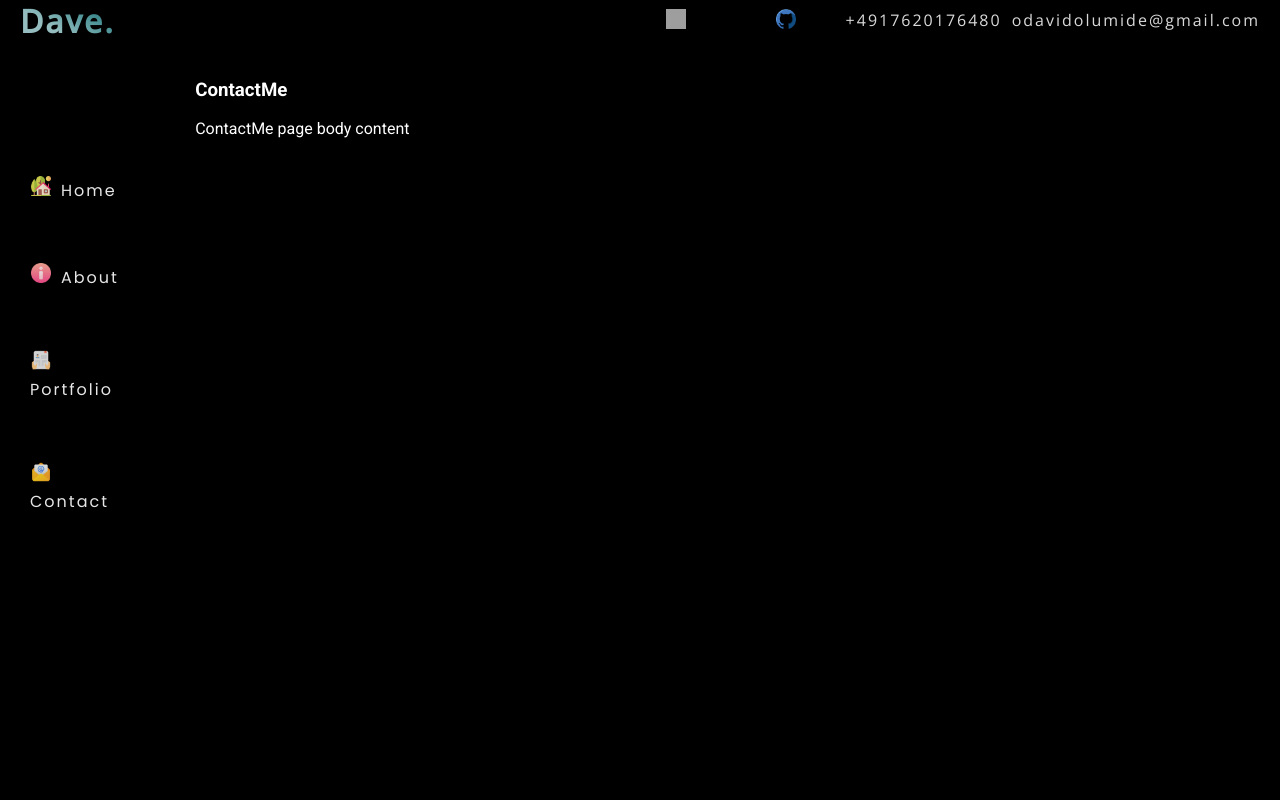
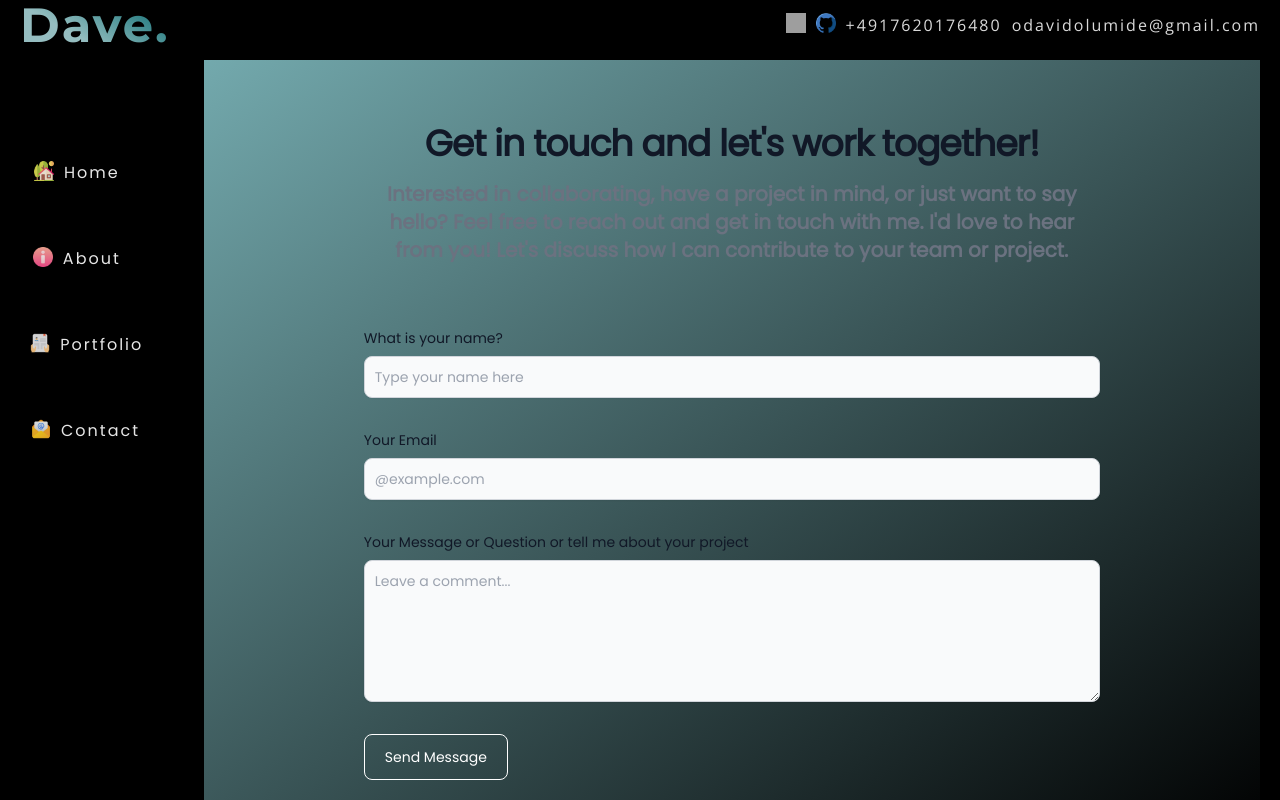
Before and after one commit to oludedavid/Portfolio-website, a React (Create React App) app: page /contact-me in a window 1280 px wide. Built offline with nearby package versions, Linux system fonts and the light colour scheme; grey boxes are pictures that could not be loaded.

Commit message:
added more styles to the contact me component

```diff
--- a/package.json
+++ b/package.json
@@ -45,5 +45,10 @@
       "last 1 firefox version",
       "last 1 safari version"
     ]
+  },
+  "devDependencies": {
+    "autoprefixer": "^10.4.14",
+    "postcss": "^8.4.23",
+    "tailwindcss": "^3.3.2"
   }
 }
--- /dev/null
+++ b/postcss.config.js
@@ -0,0 +1,6 @@
+module.exports = {
+  plugins: {
+    tailwindcss: {},
+    autoprefixer: {},
+  },
+}
--- a/src/components/About.tsx
+++ b/src/components/About.tsx
@@ -20,8 +20,8 @@ const About: React.FC = () => {
       </section>
 
       <div className="about__content-button-container">
-        <Link to="/resume" className="btn btn--gradient">
-          Projects
+        <Link to="/portfolio" className="btn btn--gradient">
+          Learn more
         </Link>
         <Link to="/contact-me" className="btn btn--gradient">
           Contact Me
--- /dev/null
+++ b/src/components/ContactMe.css
@@ -0,0 +1,9 @@
+@tailwind base;
+@tailwind components;
+@tailwind utilities;
+
+.contact {
+  background-color: #73a9ad;
+  background-image: linear-gradient(to bottom right, #73a9ad, #000);
+  font-family: "Poppins", sans-serif;
+}
--- a/src/components/ContactMe.tsx
+++ b/src/components/ContactMe.tsx
@@ -1,11 +1,95 @@
-import React from "react";
+import React, { useState } from "react";
+import "./ContactMe.css";
 
 const ContactMe: React.FC = () => {
+  const [name, setName] = useState("");
+  const [email, setEmail] = useState("");
+  const [message, setMessage] = useState("");
+
+  const handleSubmit = (event: React.FormEvent<HTMLFormElement>) => {
+    event.preventDefault();
+
+    const mailtoLink = `mailto:odavidolumide@yahoo.com?subject=Message from ${name} (${email})&body=${message}`;
+
+    window.location.href = mailtoLink;
+
+    setName("");
+    setEmail("");
+    setMessage("");
+  };
+
   return (
-    <div>
-      <h1>ContactMe</h1>
-      <p>ContactMe page body content</p>
-    </div>
+    <section className="contact bg-white dark:bg-gray-900">
+      <div className="py-8 lg:py-16 px-4 mx-auto max-w-screen-md">
+        <h2 className="mb-4 text-4xl tracking-tight font-extrabold text-center text-gray-900 dark:text-white">
+          Get in touch and let's work together!
+        </h2>
+        <p className="mb-8 lg:mb-16 font-bold text-center text-gray-500 dark:text-gray-300 sm:text-xl">
+          Interested in collaborating, have a project in mind, or just want to
+          say hello? Feel free to reach out and get in touch with me. I'd love
+          to hear from you! Let's discuss how I can contribute to your team or
+          project.
+        </p>
+        <form action="#" className="space-y-8" onSubmit={handleSubmit}>
+          <div>
+            <label
+              htmlFor="name"
+              className="block mb-2 text-sm font-medium text-gray-900 dark:text-gray-300"
+            >
+              What is your name?
+            </label>
+            <input
+              type="text"
+              id="name"
+              className="shadow-sm bg-gray-50 border border-gray-300 text-gray-900 text-sm rounded-lg focus:ring-primary-500 focus:border-primary-500 block w-full p-2.5  dark:border-gray-600 dark:placeholder-gray-400 dark:text-white dark:focus:ring-primary-500 dark:focus:border-primary-500 dark:shadow-sm-light"
+              placeholder="Type your name here"
+              required
+              value={name}
+              onChange={(e) => setName(e.target.value)}
+            />
+          </div>
+          <div>
+            <label
+              htmlFor="email"
+              className="block mb-2 text-sm font-medium text-gray-900 dark:text-gray-300"
+            >
+              Your Email
+            </label>
+            <input
+              type="email"
+              id="email"
+              className="shadow-sm bg-gray-50 border border-gray-300 text-gray-900 text-sm rounded-lg focus:ring-primary-500 focus:border-primary-500 block w-full p-2.5  dark:border-gray-600 dark:placeholder-gray-400 dark:text-white dark:focus:ring-primary-500 dark:focus:border-primary-500 dark:shadow-sm-light"
+              placeholder="@example.com"
+              required
+              value={email}
+              onChange={(e) => setEmail(e.target.value)}
+            />
+          </div>
+          <div className="sm:col-span-2">
+            <label
+              htmlFor="message"
+              className="block mb-2 text-sm font-medium text-gray-900 dark:text-gray-400"
+            >
+              Your Message or Question or tell me about your project
+            </label>
+            <textarea
+              id="message"
+              rows={6}
+              className="block p-2.5 w-full text-sm text-gray-900 bg-gray-50 rounded-lg shadow-sm border border-gray-300 focus:ring-primary-500 focus:border-primary-500  dark:border-gray-600 dark:placeholder-gray-400 dark:text-white dark:focus:ring-primary-500 dark:focus:border-primary-500"
+              placeholder="Leave a comment..."
+              value={message}
+              onChange={(e) => setMessage(e.target.value)}
+            ></textarea>
+          </div>
+          <button
+            type="submit"
+            className="py-3 px-5 text-sm font-medium text-center text-white rounded-lg bg-primary-700 border border-white sm:w-fit hover:bg-primary-800 focus:ring-4 focus:outline-none focus:ring-primary-300 dark:bg-primary-600 dark:border-white dark:hover:bg-primary-700 dark:focus:ring-primary-800"
+          >
+            Send Message
+          </button>
+        </form>
+      </div>
+    </section>
   );
 };
 
--- a/src/components/Experience.tsx
+++ b/src/components/Experience.tsx
@@ -7,7 +7,7 @@ type ExperienceProps = {
 
 const Experiences: React.FC<ExperienceProps> = ({ experience_data }) => {
   return (
-    <div>
+    <div className="experience">
       <h1>Experience</h1>
       <p>Experience page body content</p>
     </div>
--- a/src/components/Header.tsx
+++ b/src/components/Header.tsx
@@ -2,7 +2,7 @@ import React from "react";
 
 const Header: React.FC = () => {
   return (
-    <header className="header">
+    <header className="head">
       <h1 className="header__logo text-gradient">Dave.</h1>
       <ul className="header__menu">
         <li className="header__menu-item">
--- a/src/components/Projects.tsx
+++ b/src/components/Projects.tsx
@@ -7,7 +7,7 @@ type ProjectsProps = {
 
 const Projects: React.FC<ProjectsProps> = ({ project_data }) => {
   return (
-    <div>
+    <div className="project">
       <h1>Projects</h1>
       <p>Projects page body content</p>
     </div>
--- a/src/components/SideBar.tsx
+++ b/src/components/SideBar.tsx
@@ -30,7 +30,7 @@ const SideBar: React.FC = () => {
             <img
               className="icon sidebar__menu-link-icon"
               src={process.env.PUBLIC_URL + "/images/resume.png"}
-              alt="resume icon"
+              alt="portfolio icon"
             />
             Portfolio
           </Link>
--- a/src/index.css
+++ b/src/index.css
@@ -89,18 +89,20 @@ body {
 }
 
 /* header */
-.header {
+.head {
   color: white;
   width: 100%;
   height: 100%;
   display: flex;
   flex-direction: row;
   align-items: center;
+  padding-top: 10px;
 }
 .header__logo {
   letter-spacing: 2px;
-  font-family: "Open Sans", sans-serif;
-  font-size: 2rem;
+  font-family: "Montserrat", sans-serif;
+  font-weight: 600;
+  font-size: 3rem;
   padding: 20px;
   filter: contrast(70%);
 }
@@ -167,16 +169,19 @@ body {
 }
 
 .sidebar__menu {
+  width: 100%;
   list-style: none;
   display: flex;
   flex-direction: column;
   justify-content: center;
+  align-items: center;
   padding: 100px 10px 0 10px;
   gap: 40px;
 }
 
 .sidebar__menu a {
   text-decoration: none;
+  width: 100%;
   color: white;
   font-size: 1rem;
   font-weight: 500;
@@ -201,6 +206,7 @@ body {
 }
 .link {
   color: white;
+  display: flex;
   font-size: 1rem;
   font-weight: 500;
   letter-spacing: 2px;
@@ -240,10 +246,11 @@ body {
   flex-direction: column;
   align-items: center;
   color: white;
-  padding-top: 10px;
+  padding-top: 50px;
 }
 .home__typewriter-overlay-heading {
-  font-size: 3.8rem;
+  font-size: 4rem;
+  font-weight: 600;
   letter-spacing: 4px;
   font-family: "Inter", sans-serif;
   text-align: center;
@@ -258,6 +265,7 @@ body {
   display: flex;
   flex-direction: column;
   gap: 50px;
+  font-family: "Montserrat", sans-serif;
 }
 .about__content-container {
   display: flex;
@@ -329,6 +337,7 @@ body {
   width: 100%;
   height: 30px;
   position: fixed;
+  padding-top: 20px;
 }
 
 .portfolio__menu {
@@ -376,7 +385,6 @@ body {
   justify-content: center;
   align-items: center;
   animation: slideInFromBottom 1s ease;
-  padding: 50px;
 }
 .skill__card-container {
   display: flex;
@@ -386,10 +394,11 @@ body {
   justify-content: center;
   align-items: center;
   animation: slideInFromBottom 1s ease;
+  padding-top: 100px;
 }
 .skill__card {
-  width: 200px;
-  height: 300px;
+  width: 300px;
+  height: 330px;
   border-radius: 20px;
   padding: 50px;
   display: flex;
@@ -455,6 +464,32 @@ body {
   color: #4caf50;
 }
 
+/* experirnce */
+.experience {
+  width: 100%;
+  height: 100%;
+  display: flex;
+  flex-direction: column;
+  gap: 20px;
+  justify-content: center;
+  align-items: center;
+  animation: slideInFromBottom 1s ease;
+  padding-top: 80px;
+}
+
+/* project */
+.project {
+  width: 100%;
+  height: 100%;
+  display: flex;
+  flex-direction: column;
+  gap: 20px;
+  justify-content: center;
+  align-items: center;
+  animation: slideInFromBottom 1s ease;
+  padding-top: 80px;
+}
+
 /* animations */
 @keyframes slideInFromLeft {
   0% {
--- /dev/null
+++ b/tailwind.config.js
@@ -0,0 +1,8 @@
+/** @type {import('tailwindcss').Config} */
+module.exports = {
+  content: ["./src/**/*.{js,jsx,ts,tsx}"],
+  theme: {
+    extend: {},
+  },
+  plugins: [],
+};
```
Also changed, not shown: 1 other file (tests, documents, lock files or other folders).
